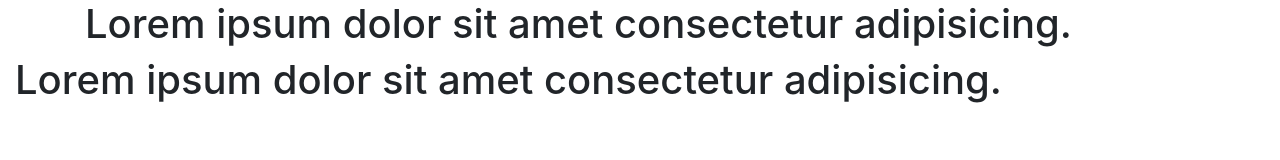
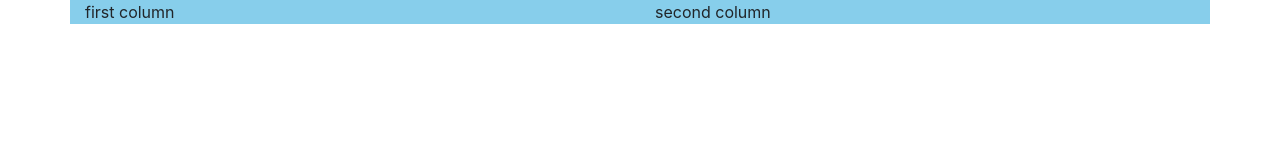
Before and after one commit to denis-ligare254/bootstraping-demo, a plain HTML site: page index.html in a window 1280 px wide. Drawn offline with nearby package versions, Linux system fonts and the light colour scheme.

```diff
--- a/index.html
+++ b/index.html
@@ -9,11 +9,11 @@
 </head>
 <body>
 
-  <div class="container">
-      <h1>Lorem ipsum dolor sit amet consectetur adipisicing.</h1>
+  <div class="container" style="background:skyblue">
+  <div class="row">
+      <div class="col-sm-6"> first column</div>
+      <div class="col-sm-6"> second column</div>
   </div>
-  <div class="container-fluid">
-    <h1>Lorem ipsum dolor sit amet consectetur adipisicing.</h1>
 </div>
     <!-- bootstrap -->
     <script src="https://code.jquery.com/jquery-3.3.1.slim.min.js" integrity="sha384-q8i/X+965DzO0rT7abK41JStQIAqVgRVzpbzo5smXKp4YfRvH+8abtTE1Pi6jizo" crossorigin="anonymous"></script>
```
